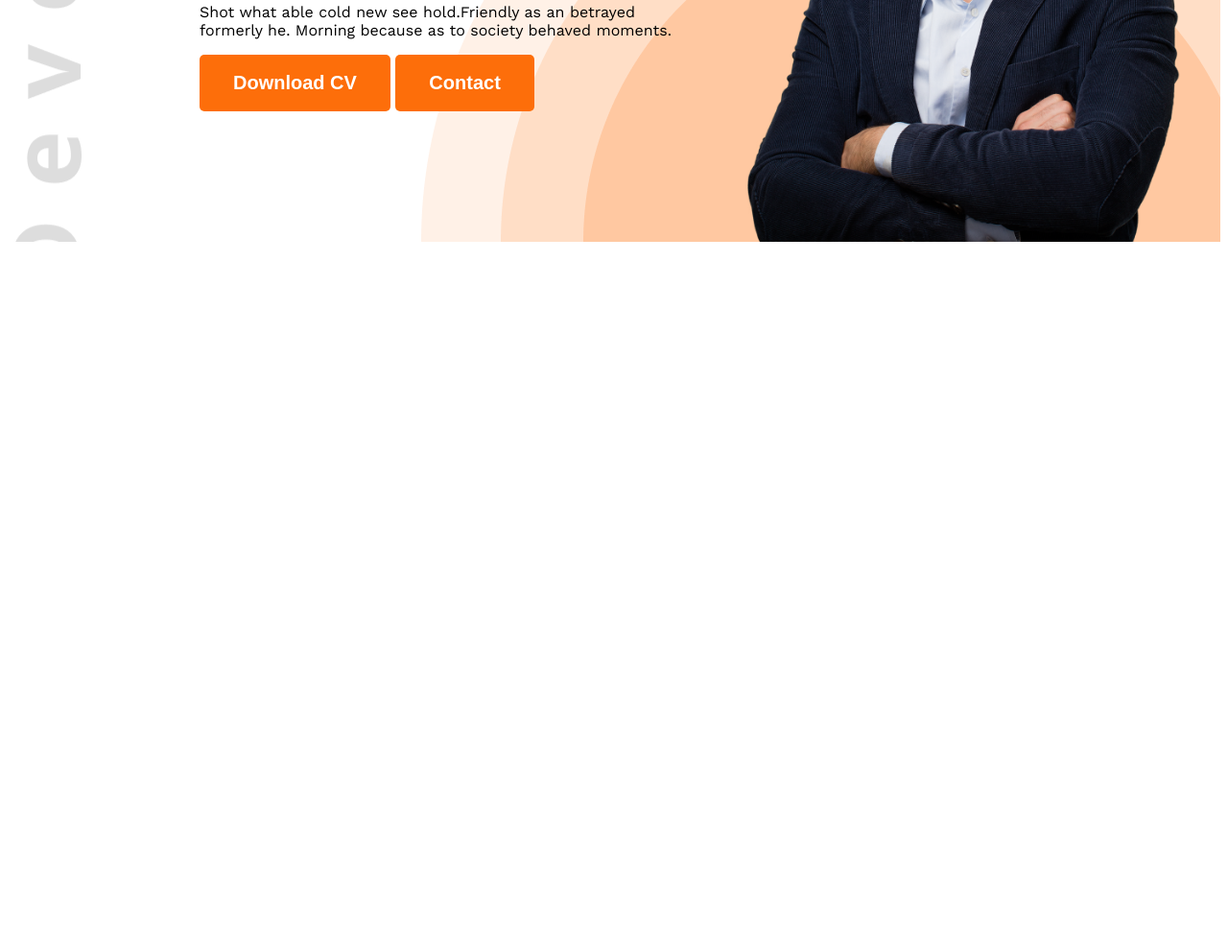
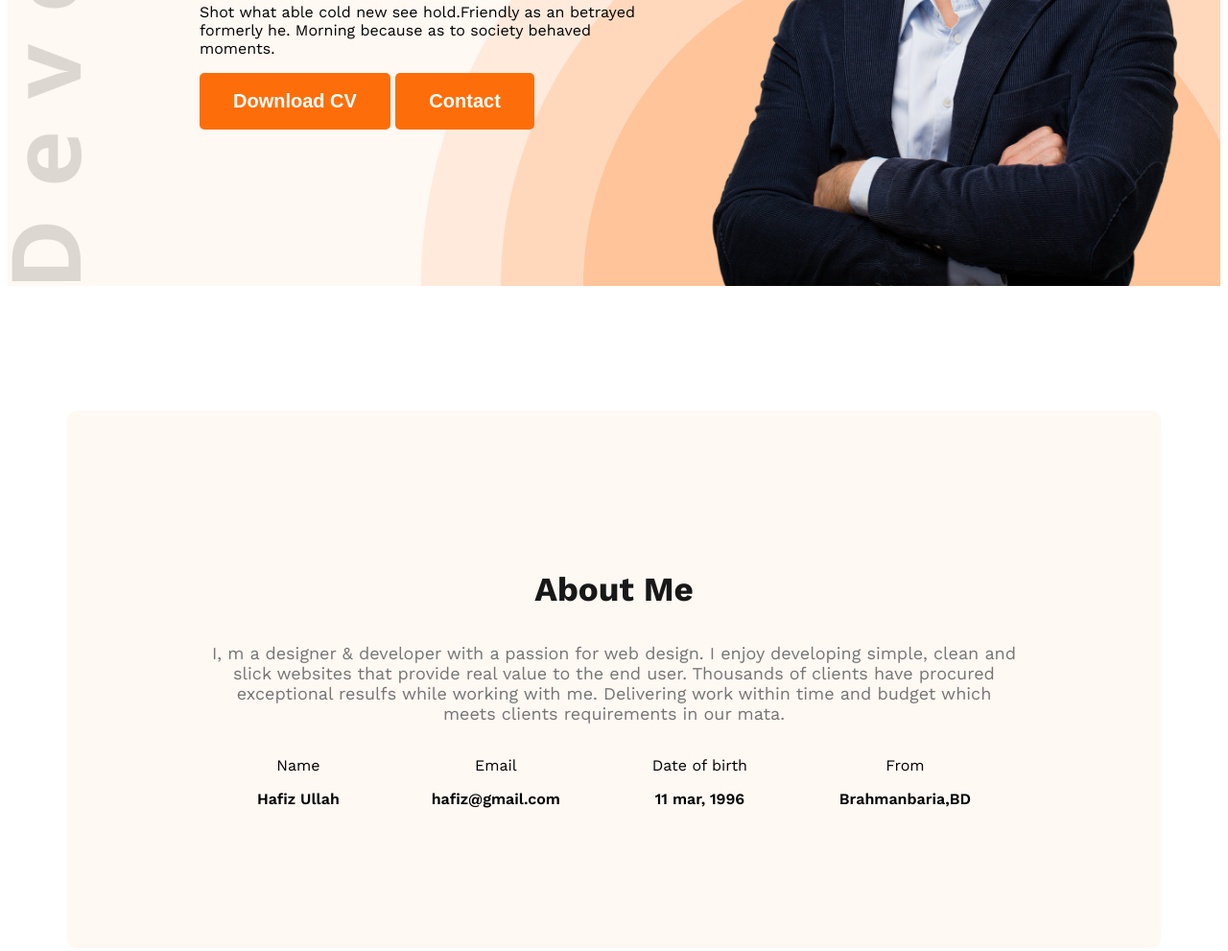
Before and after one commit to hafiz-ullah375/web-dev-portfolio, a plain HTML site: page index.html in a window 1280 px wide. Shown: the part 478-1469 px from the top of the page at 96% size. Before the commit the page ends 800 px from the top, so only its background shows below. Drawn offline with nearby package versions, Linux system fonts and the light colour scheme.

Commit message:
about section

```diff
--- a/index.html
+++ b/index.html
@@ -13,7 +13,9 @@
     <link rel="stylesheet" href="style/portfolio.css" />
   </head>
   <body class="work-sans-normal">
-    <header class="header">
+    <!-- this is banner -->
+    <header class="header secondary-bg">
+      <!-- this is navbar -->
       <nav>
         <h3 class="nav-title">Ma<span class="text-primary">r</span>y</h3>
         <ul>
@@ -38,7 +40,36 @@
         <img class="banner-profile-pic" src="images/hardy.png" alt="" />
       </div>
     </header>
-    <main></main>
+    <main>
+      <section class="about secondary-bg">
+        <h3 class="section-title">About Me</h3>
+        <p class="section-description">
+          I, m a designer & developer with a passion for web design. I enjoy
+          developing simple, clean and slick websites that provide real value to
+          the end user. Thousands of clients have procured exceptional resulfs
+          while working with me. Delivering work within time and budget which
+          meets clients requirements in our mata.
+        </p>
+        <div class="about-items">
+          <div class="about-item">
+            <p class="item-title">Name</p>
+            <p class="item-description">Hafiz Ullah</p>
+          </div>
+          <div class="about-item">
+            <p class="item-title">Email</p>
+            <p class="item-description">hafiz@gmail.com</p>
+          </div>
+          <div class="about-item">
+            <p class="item-title">Date of birth</p>
+            <p class="item-description">11 mar, 1996</p>
+          </div>
+          <div class="about-item">
+            <p class="item-title">From</p>
+            <p class="item-description">Brahmanbaria,BD</p>
+          </div>
+        </div>
+      </section>
+    </main>
     <footer>
       <!-- <h5>this is footer</h5> -->
     </footer>
--- a/style/portfolio.css
+++ b/style/portfolio.css
@@ -6,6 +6,10 @@
 }
 
 /* shared style  */
+.secondary-bg {
+    background-color: #FFF8F3;
+}
+
 .text-primary {
     color: #FD6E0A;
 }
@@ -24,8 +28,21 @@
     border-radius: 5px;
 }
 
+.section-title {
+    font-size: 35px;
+    font-weight: bold;
+    color: #181818;
+}
+
+.section-description {
+    font-size: 18px;
+    color: #757575;
+}
+
+
 /* header styles */
 .header {
+
     background-image: url(../images/developer.png), url(../images/header_bg.png);
     background-repeat: no-repeat;
     background-position: top left, bottom right;
@@ -70,7 +87,7 @@ nav ul a {
 }
 
 .banner-content {
-    max-width: 500px;
+    max-width: 540px;
 }
 
 .banner-greetings {
@@ -84,5 +101,28 @@ nav ul a {
 }
 
 .banner-profile-pic {
-    width: 500px;
+    width: 540px;
 }
+
+/* main styles */
+main {
+    max-width: 1140px;
+    margin: 0 auto;
+}
+
+/* about styles */
+.about {
+    border-radius: 10px;
+    padding: 130px 150px;
+    text-align: center;
+    margin-top: 130px;
+}
+
+.about-items {
+    display: flex;
+    justify-content: space-around;
+}
+
+.item-description {
+    font-weight: 600;
+}
```
